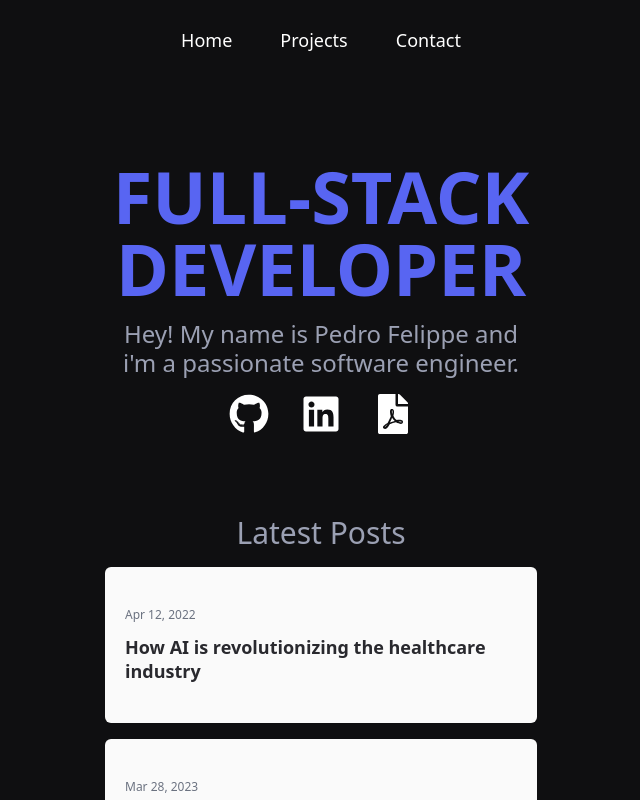
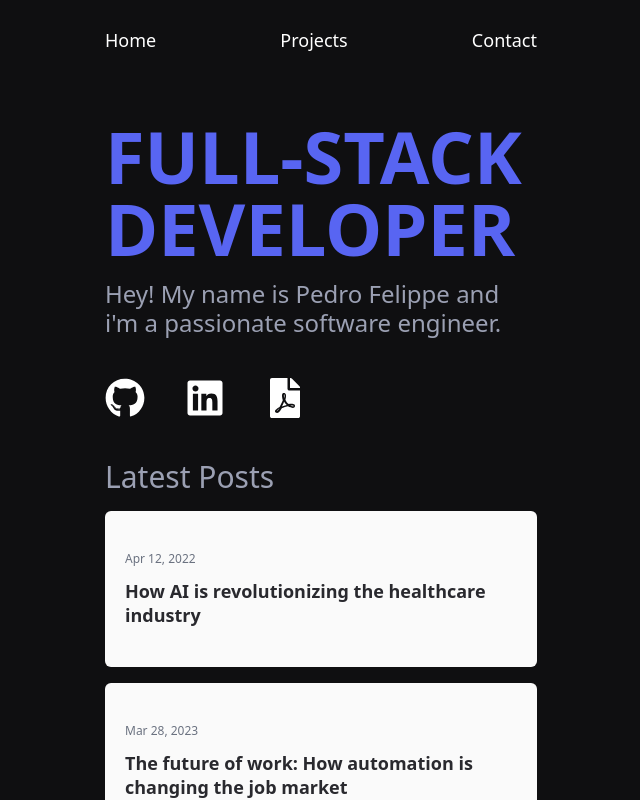
Before and after one commit to pefelippe/Portfolio, a Next.js app: page / in a window 1280 px wide. Shown: the whole page, without its empty margins (319-959 px from the left). Built offline with nearby package versions, Linux system fonts and the light colour scheme.

Commit message:
ajustes css

```diff
--- a/pages/index.tsx
+++ b/pages/index.tsx
@@ -14,10 +14,10 @@ export default function Home() {
       initial={{ opacity: 0, y: 50 }}
       whileInView={{ opacity: 1, y: 0 }}
       transition={{ duration: 1 }}
-      className=" flex flex-col min-h-fit w-screen max-w-lg mx-auto  gap-20 py-20 px-10"
+      className=" flex flex-col min-h-fit w-screen max-w-lg mx-auto  gap-10 py-10 px-10"
     >
       <Hero />
-
+      <Links />
       <BlogPosts />
 
       {/* <section id="about" className="  w-screen flex mx-auto bg-[#1A1A1C]  ">
--- a/src/components/BlogPosts.tsx
+++ b/src/components/BlogPosts.tsx
@@ -58,7 +58,7 @@ export default function BlogPosts({ qnt = 0 }) {
   const postsToShow = qnt > 0 ? posts.slice(0, qnt) : posts;
   return (
     <div className=" gap-4 flex flex-col ">
-      <div className="flex  text-start w-full justify-center ">
+      <div className="flex  text-start w-full justify-start ">
         <h2 className="font-thin text-3xl  leading-tight text-gray-100  ">
           Latest Posts
         </h2>
--- a/src/components/Links.tsx
+++ b/src/components/Links.tsx
@@ -5,8 +5,8 @@ import AnimatedBtn from "./animated/AnimatedBtn";
 
 function Links() {
   return (
-    <div className="flex flex-col gap-4 mx-auto">
-      <div className=" flex gap-8 ">
+    <div className="flex flex-col gap-4 ">
+      <div className=" flex gap-10 ">
         <AnimatedBtn
           className="hover:text-blue"
           target="_blank"
--- a/src/components/layout/Header.tsx
+++ b/src/components/layout/Header.tsx
@@ -8,7 +8,7 @@ import Link from "next/link";
 const Navbar = () => {
   return (
     <motion.nav
-      className="h-[10vh] items-center text-white font-semibold justify-center mx-auto max-w-xl gap-12
+      className="h-[10vh] items-center text-white font-semibold  mx-auto max-w-lg justify-between
     text-lg  flex px-10  w-full "
     >
       <Link className="font-medium hover:text-blue" target="" href="/">
--- a/src/content/Hero.tsx
+++ b/src/content/Hero.tsx
@@ -6,7 +6,7 @@ import Links from "../components/Links";
 export default function About() {
   return (
     <motion.div
-      className="relative items-start text-center leading-none  justify-start
+      className="relative items-start text-start leading-none  justify-start
     flex flex-col gap-4 max-md:max-w-md"
     >
       <p className="text-7xl uppercase font-bold text-blue">
@@ -15,7 +15,6 @@ export default function About() {
       <p className="text-2xl font-extralight text-gray-100 leading-[1.2]">
         Hey! My name is Pedro Felippe and i'm a passionate software engineer.
       </p>
-      <Links />
     </motion.div>
   );
 }
```
